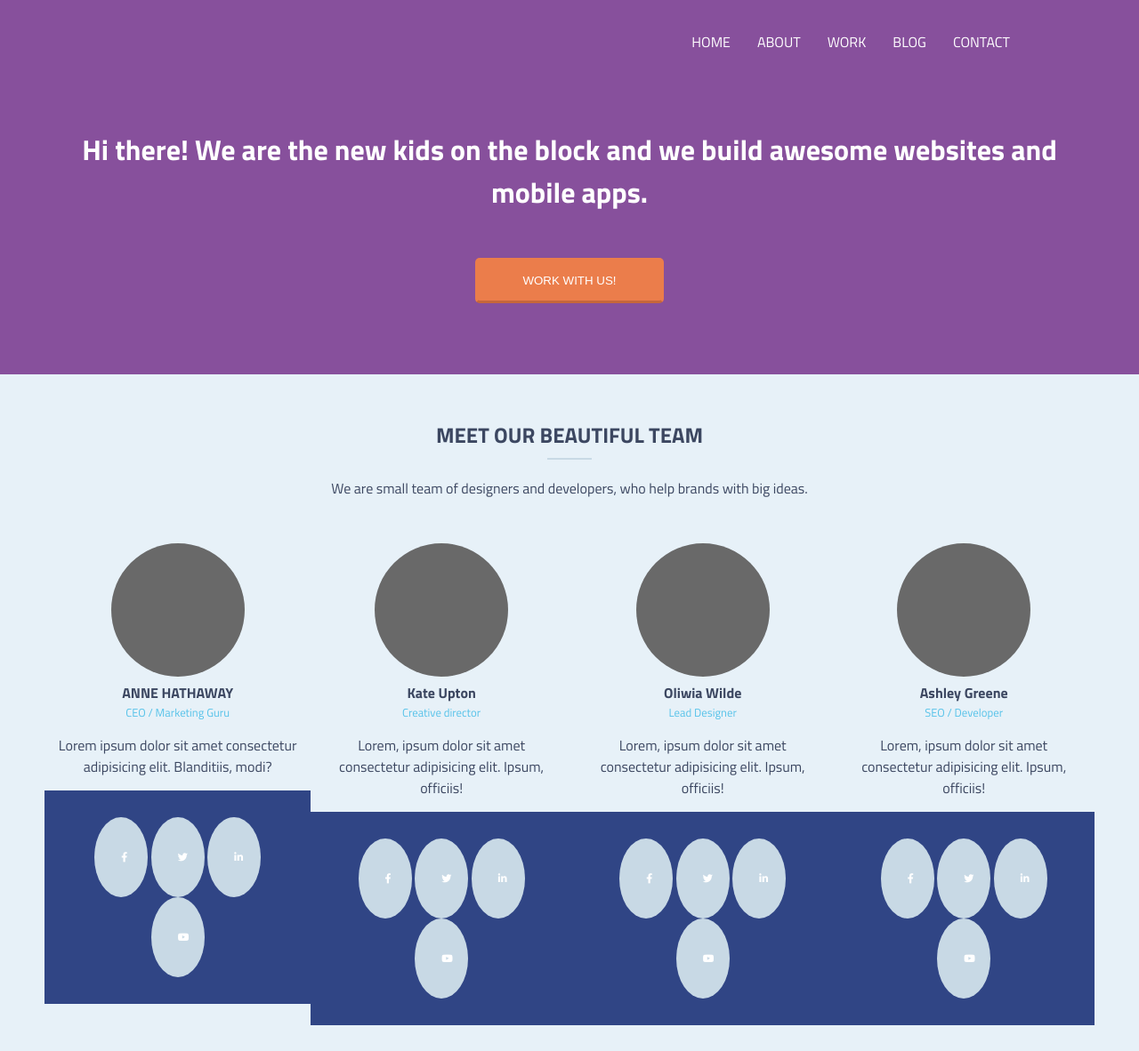
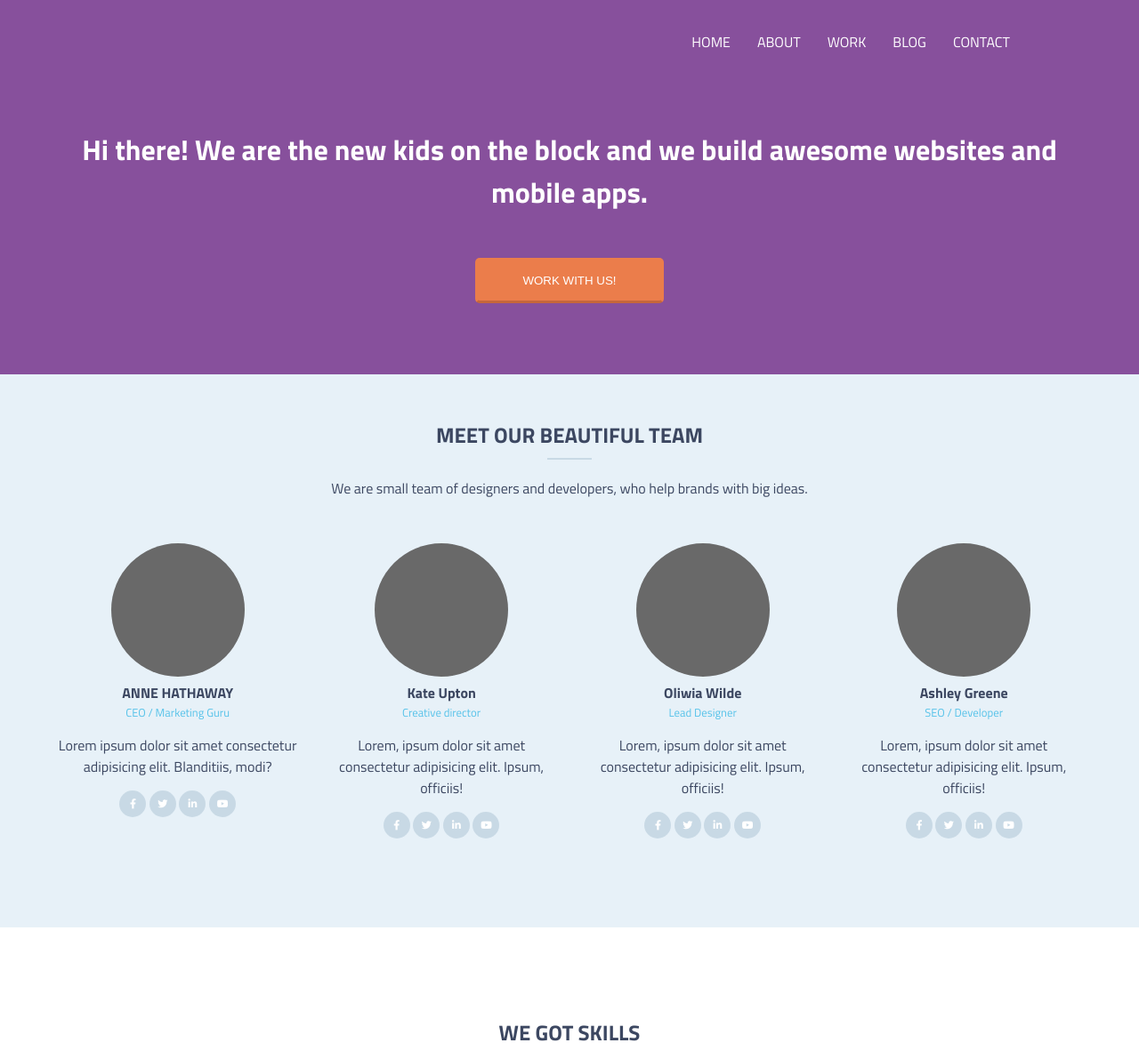
Before and after one commit to patszy/CSS_ex12, a plain HTML site: page index.html in a window 1280 px wide. Shown: the top 1182 px of the page at 89% size. Drawn offline with Linux system fonts and the light colour scheme.

Commit message:
Social media error repaired

```diff
--- a/css/main.css
+++ b/css/main.css
@@ -295,18 +295,18 @@ form input[type="submit"]:hover{
 
 /* Social-media styles */
 
-.social_media{
+section.social_media{
     padding: 30px;
     background-color: #304585;
     text-align: center;
 }
 
-.social_media a{
+section.social_media a{
     text-decoration: none;
     color: white;
     padding: 30px;
 }
 
-.social_media a:hover{
+section.social_media a:hover{
     background-color: #55c2e9;
 }
```
